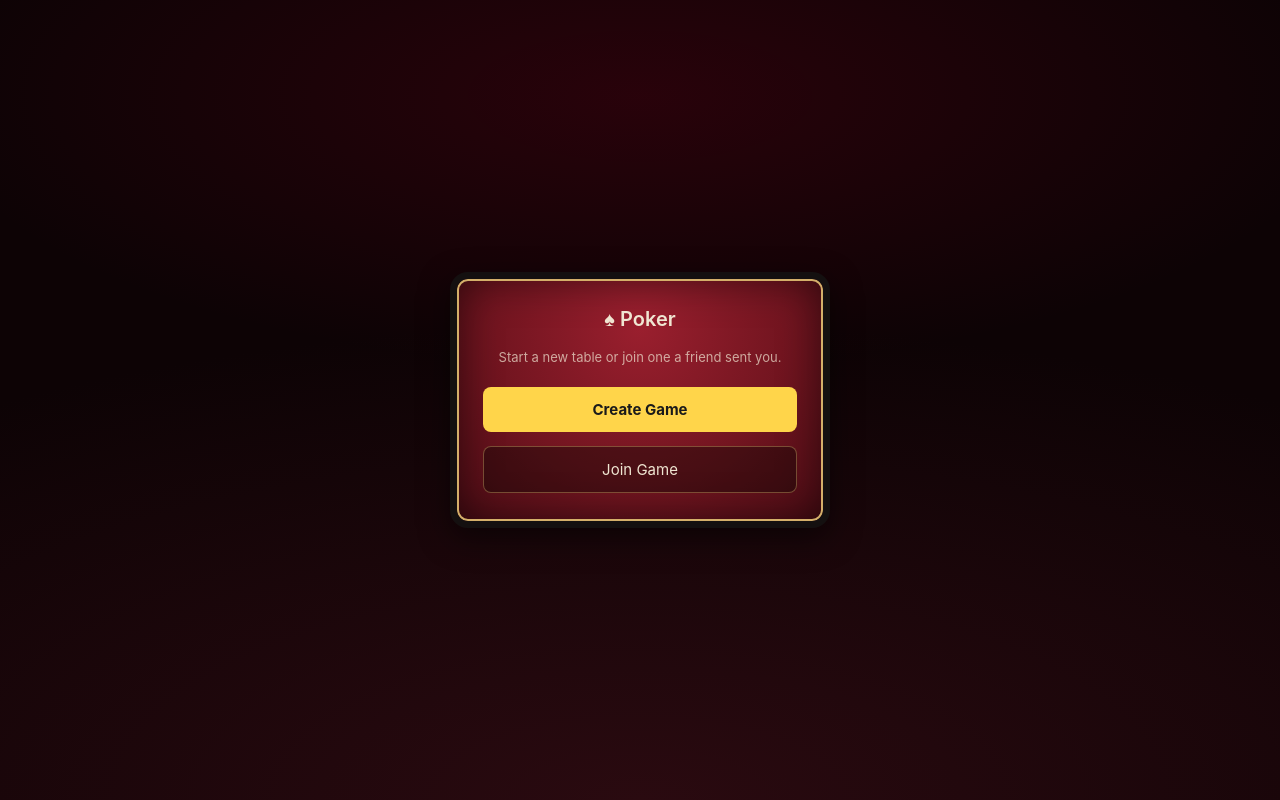
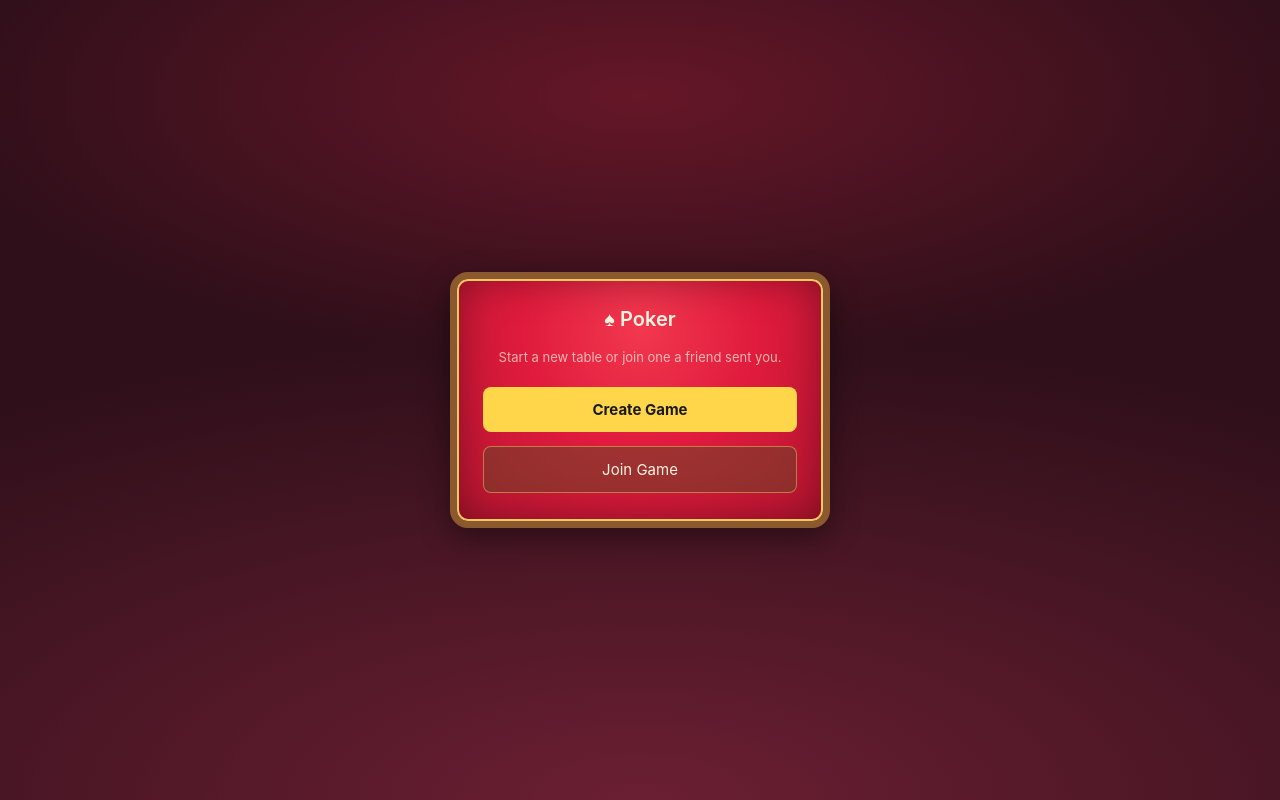
Before and after one commit to Ekansh236/poker-bot, a Django app: page / in a window 1280 px wide. Run offline with Django 5.2, Linux system fonts and the light colour scheme; parts of the project's set-up code (start-up, migrations or seed data) failed here and were passed over.

Commit message:
Brighten the casino palette; shorten the bot pause to 4s
The red/black/gold scheme was reading as dark and broody rather than
lively. Brightened across the board: room background went from a
near-black vignette to a lighter, more saturated wine-red one; the
felt went from a muddy dark maroon gradient to a vivid cardinal red;
the rail switched from flat black to a warm wood brown; every button,
badge, and panel background got lifted several steps lighter with
more saturated accent colors (the check/call button in particular
went from a muted dark green to a vivid emerald); and the card-back
navy brightened to a true royal blue. Gold trim bumped from #d4af6a
to a sunnier #f0c860 throughout. Same treatment applied to the lobby/
create/join pages (base.html) for consistency.

Also reduced BOT_ACTION_DELAY_SECONDS from 7 to 4 -- still scheduled
via apply_async(countdown=...), not a blocking sleep, same reasoning
as before (this worker runs --pool=solo). Each dispatch already fires
only after the previous action was applied and broadcast, so the gap
was already "time to see what the last bot did before the next one
goes" for chained bot turns -- just needed to be shorter.

Verified: JS syntax check, DOM-stub harness, full suite (64/64), and
Django check all clean -- this pass only touched color values and one
constant, no logic changed.

Co-Authored-By: Claude Sonnet 5 <noreply@anthropic.com>

```diff
--- a/table/tasks.py
+++ b/table/tasks.py
@@ -17,7 +17,7 @@ log = structlog.get_logger(__name__)
 # apply_async(countdown=...) rather than time.sleep() -- this worker runs
 # --pool=solo, so a real sleep would block every other table's bots too,
 # not just this one's.
-BOT_ACTION_DELAY_SECONDS = 7
+BOT_ACTION_DELAY_SECONDS = 4
 
 
 @shared_task
--- a/table/templates/table/base.html
+++ b/table/templates/table/base.html
@@ -12,10 +12,10 @@
     min-height: 100vh;
     font-family: -apple-system, BlinkMacSystemFont, "Segoe UI", sans-serif;
     background:
-      radial-gradient(ellipse 90% 55% at 50% 12%, rgba(139,0,30,0.22), transparent 62%),
-      radial-gradient(ellipse 130% 85% at 50% 100%, #2a0a10 0%, #0d0305 70%);
-    background-color: #0a0305;
-    color: #f0e6d2;
+      radial-gradient(ellipse 90% 55% at 50% 12%, rgba(230,40,70,0.3), transparent 62%),
+      radial-gradient(ellipse 130% 85% at 50% 100%, #6b1f32 0%, #2e0f1a 70%);
+    background-color: #2e0f1a;
+    color: #fff4e0;
     display: flex;
     flex-direction: column;
     align-items: center;
@@ -25,9 +25,9 @@
   .card {
     width: 100%;
     max-width: 380px;
-    background: radial-gradient(ellipse at 50% 20%, #9a1f2e 0%, #731520 55%, #4a0c14 100%);
-    border: 7px solid #141010;
-    box-shadow: inset 0 0 0 2px #d4af6a, inset 0 0 40px rgba(0,0,0,0.5), 0 10px 30px rgba(0,0,0,0.5);
+    background: radial-gradient(ellipse at 50% 20%, #f2384f 0%, #e01b3d 45%, #b5142f 100%);
+    border: 7px solid #8a5a2e;
+    box-shadow: inset 0 0 0 2px #f0c860, inset 0 0 40px rgba(0,0,0,0.35), 0 10px 30px rgba(0,0,0,0.4);
     border-radius: 18px;
     padding: 28px 26px;
     display: flex;
@@ -54,9 +54,9 @@
     width: 100%;
     padding: 11px 10px;
     border-radius: 7px;
-    border: 1px solid rgba(212,175,106,0.4);
-    background: rgba(10, 7, 4, 0.55);
-    color: #f0e6d2;
+    border: 1px solid rgba(240,200,96,0.5);
+    background: rgba(58, 33, 20, 0.6);
+    color: #fff4e0;
     font-size: 15px;
     margin-top: 4px;
   }
@@ -64,9 +64,9 @@
   button, .btn {
     display: block;
     width: 100%;
-    background: rgba(10, 7, 4, 0.4);
-    color: #f0e6d2;
-    border: 1px solid rgba(212,175,106,0.4);
+    background: rgba(107, 68, 40, 0.55);
+    color: #fff4e0;
+    border: 1px solid rgba(240,200,96,0.5);
     border-radius: 8px;
     padding: 13px 16px;
     font-size: 15px;
@@ -75,7 +75,7 @@
     text-decoration: none;
     transition: transform 0.08s ease, background 0.15s ease;
   }
-  button:hover, .btn:hover { background: rgba(10, 7, 4, 0.6); transform: translateY(-1px); }
+  button:hover, .btn:hover { background: rgba(138, 90, 52, 0.7); transform: translateY(-1px); }
   button:active, .btn:active { transform: translateY(0) scale(0.98); }
   .btn-prominent {
     background: #ffd54a;
```
Also changed, not shown: table/templates/table/play.html (+41 -43 lines).
